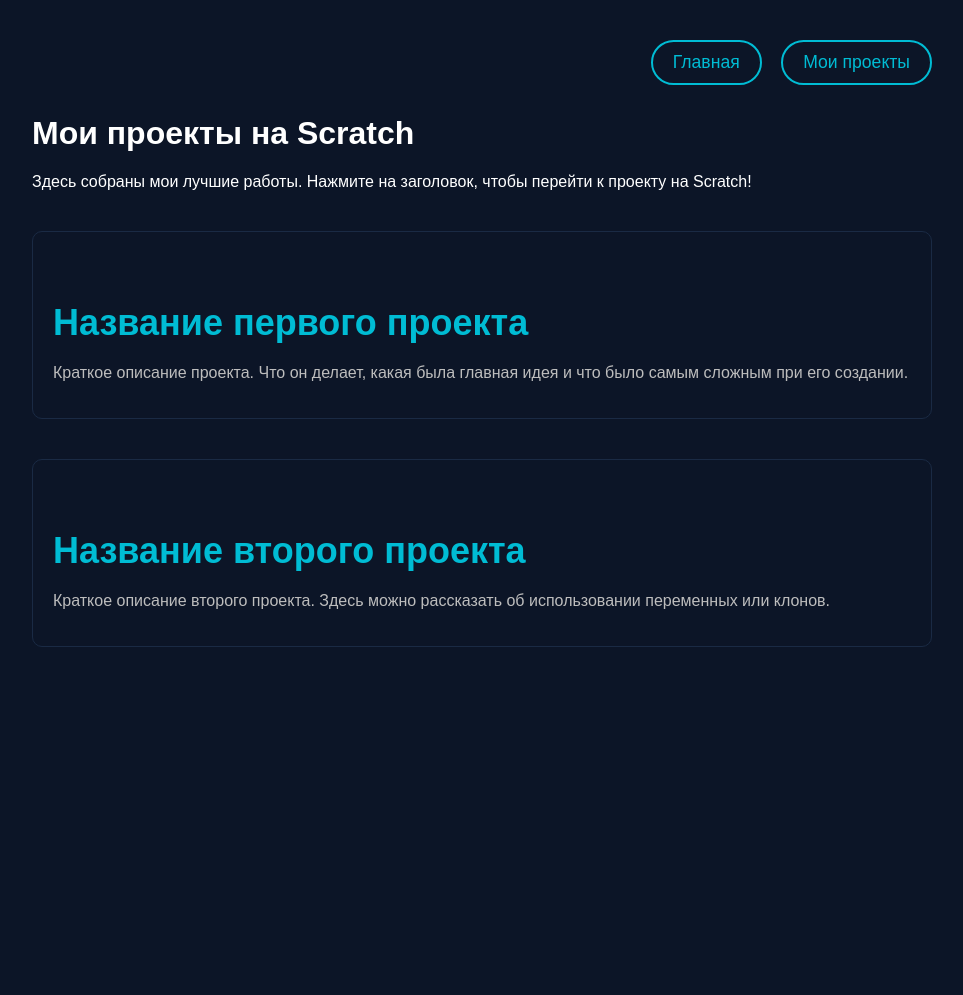
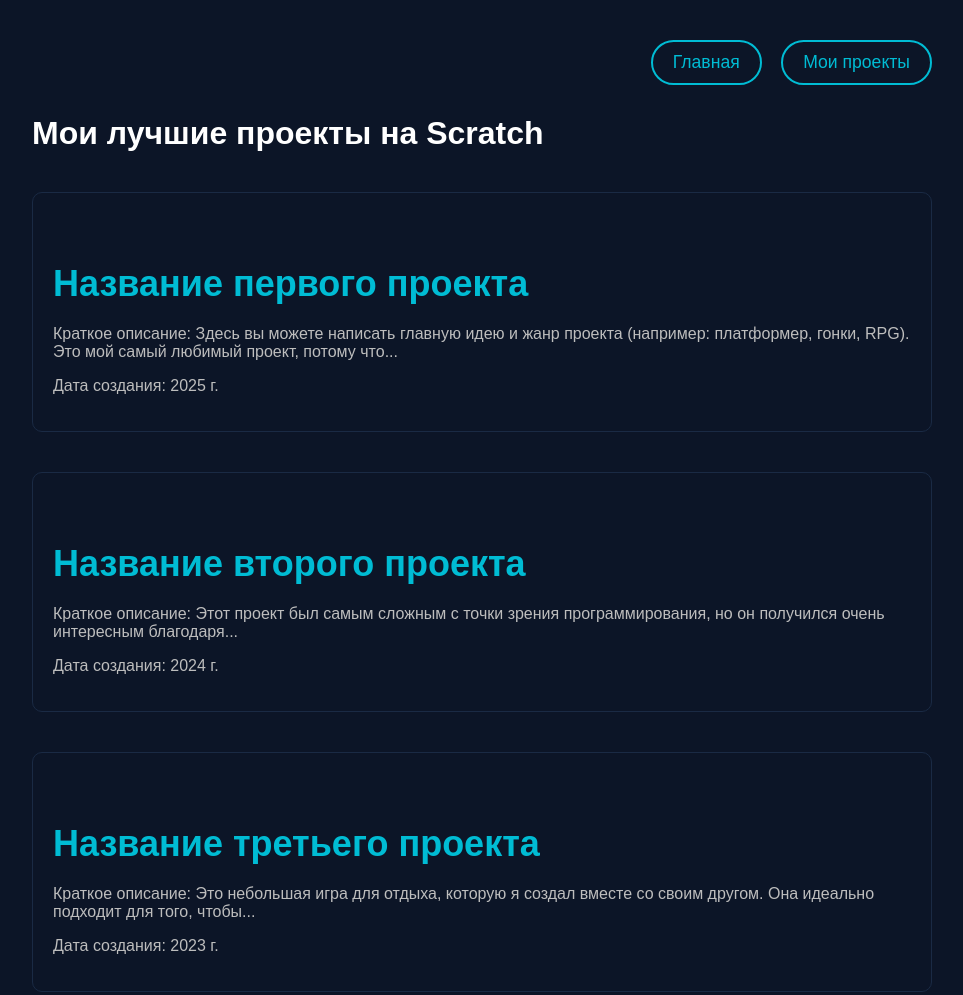
Before and after one commit to Code-Cat-3000/Code_Cat_3000, a plain HTML site: page projects.html in a window 1280 px wide. Shown: the whole page, without its empty margins (158-1121 px from the left). Before the commit the page ends 800 px from the top, so only its background shows below. Drawn offline with Linux system fonts and the light colour scheme.

Commit message:
Update projects.html

```diff
--- a/projects.html
+++ b/projects.html
@@ -3,32 +3,45 @@
 <head>
     <meta charset="UTF-8">
     <meta name="viewport" content="width=device-width, initial-scale=1.0">
-    <title>Мои проекты — Code_Cat_3000</title>
+    <title>Мои проекты | Code_Cat_3000</title>
     <link rel="stylesheet" href="styles.css">
 </head>
 <body>
     <div class="container">
         <nav>
             <a href="index.html">Главная</a>
-
             <a href="projects.html">Мои проекты</a>
         </nav>
 
-        <h1>Мои проекты на Scratch</h1>
+        <h1>Мои лучшие проекты на Scratch</h1>
 
-        <p>Здесь собраны мои лучшие работы. Нажмите на заголовок, чтобы перейти к проекту на Scratch!</p>
+        <div class="project-item">
+            <h2><a href="ССЫЛКА_НА_ПЕРВЫЙ_ПРОЕКТ" target="_blank">Название первого проекта</a></h2>
+            <p>
+                Краткое описание: Здесь вы можете написать главную идею и жанр проекта (например: платформер, гонки, RPG).
+                Это мой самый любимый проект, потому что...
+            </p>
+            <p>Дата создания: 2025 г.</p>
+        </div>
 
-        <section class="project-item">
-            <h2><a href="ССЫЛКА_НА_ПЕРВЫЙ_ПРОЕКТ" target="_blank">Название первого проекта</a></h2>
-            <p>Краткое описание проекта. Что он делает, какая была главная идея и что было самым сложным при его создании.</p>
-        </section>
+        <div class="project-item">
+            <h2><a href="ССЫЛКА_НА_ВТОРОЙ_ПРОЕКТ" target="_blank">Название второго проекта</a></h2>
+            <p>
+                Краткое описание: Этот проект был самым сложным с точки зрения программирования,
+                но он получился очень интересным благодаря...
+            </p>
+            <p>Дата создания: 2024 г.</p>
+        </div>
 
-        <section class="project-item">
-            <h2><a href="ССЫЛКА_НА_ВТОРОЙ_ПРОЕКТ" target="_blank">Название второго проекта</a></h2>
-            <p>Краткое описание второго проекта. Здесь можно рассказать об использовании переменных или клонов.</p>
-        </section>
+        <div class="project-item">
+            <h2><a href="ССЫЛКА_НА_ТРЕТИЙ_ПРОЕКТ" target="_blank">Название третьего проекта</a></h2>
+            <p>
+                Краткое описание: Это небольшая игра для отдыха, которую я создал вместе со своим другом.
+                Она идеально подходит для того, чтобы...
+            </p>
+            <p>Дата создания: 2023 г.</p>
+        </div>
 
-    </div>
+        </div>
 </body>
-
 </html>
```
